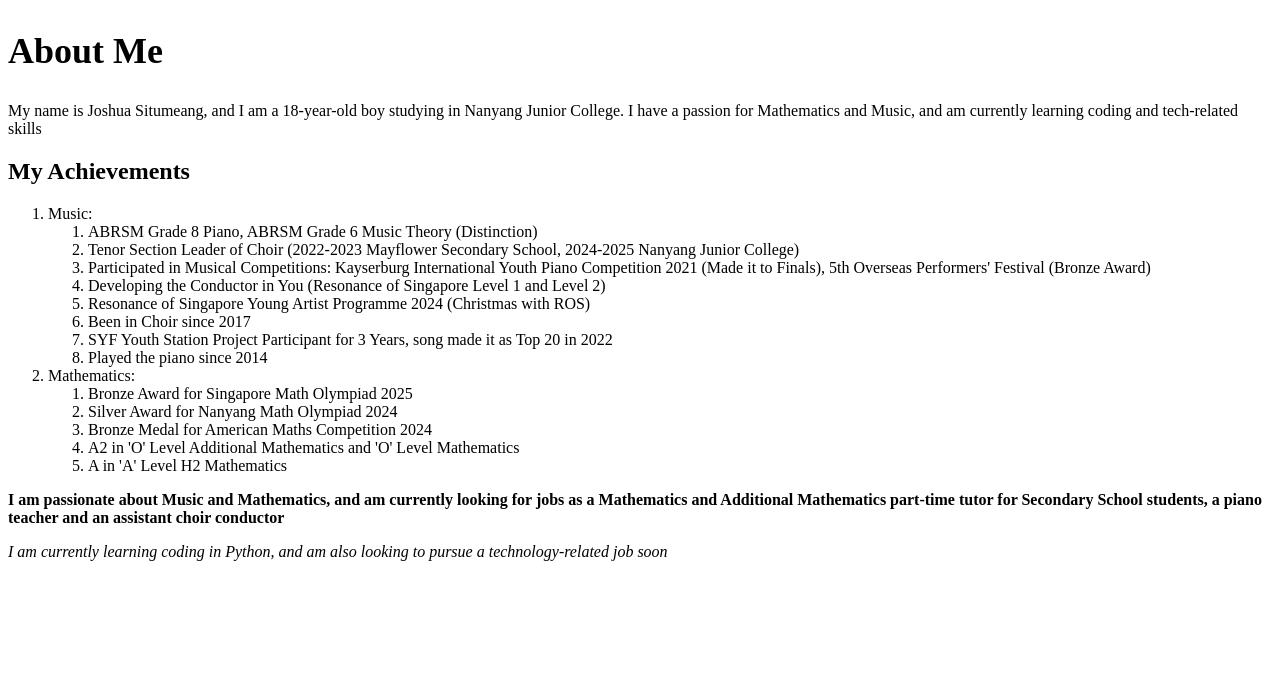
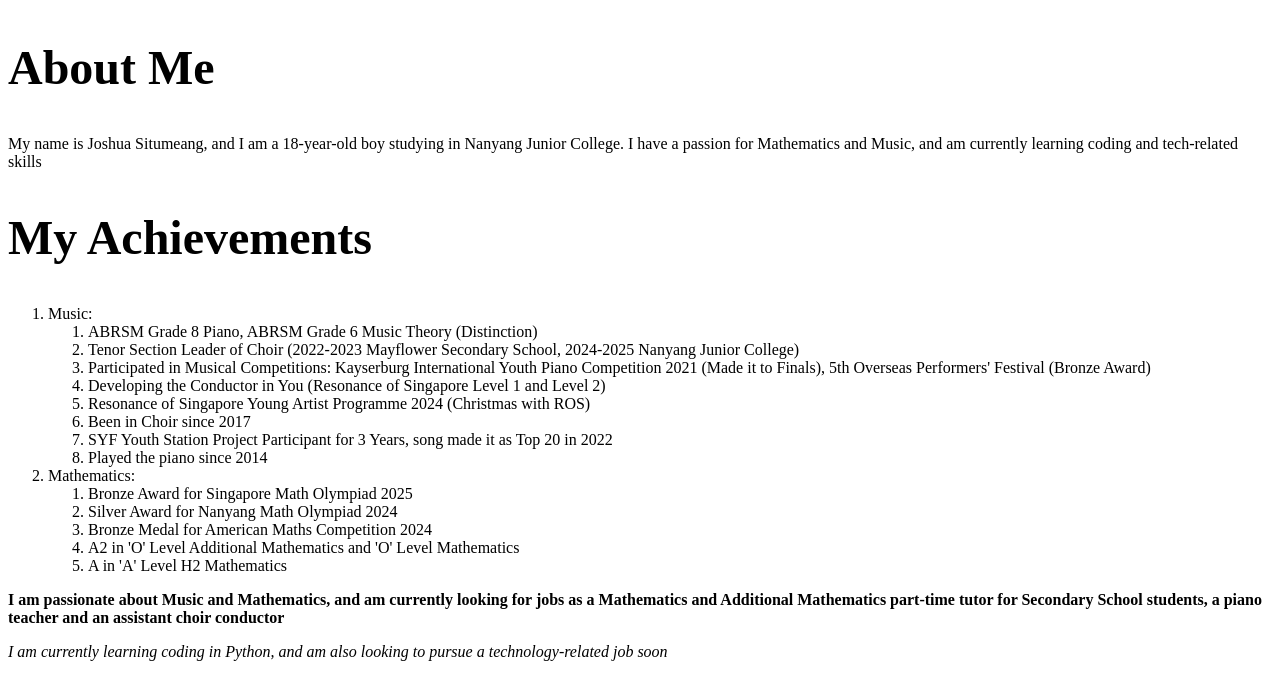
Before and after one commit to JoshuaSitumeang/Joshua, a plain HTML site: page index.html in a window 1280 px wide. Drawn offline with Linux system fonts and the light colour scheme.

Commit message:
Update 2

```diff
--- a/styles.css
+++ b/styles.css
@@ -6,6 +6,7 @@ h1 {
   font-size: 48px;
 }
 
-section h1 {
-  font-size: 36px
+h2 {
+  font-family: Rockwell;
+  font-size: 48px
 }
```
